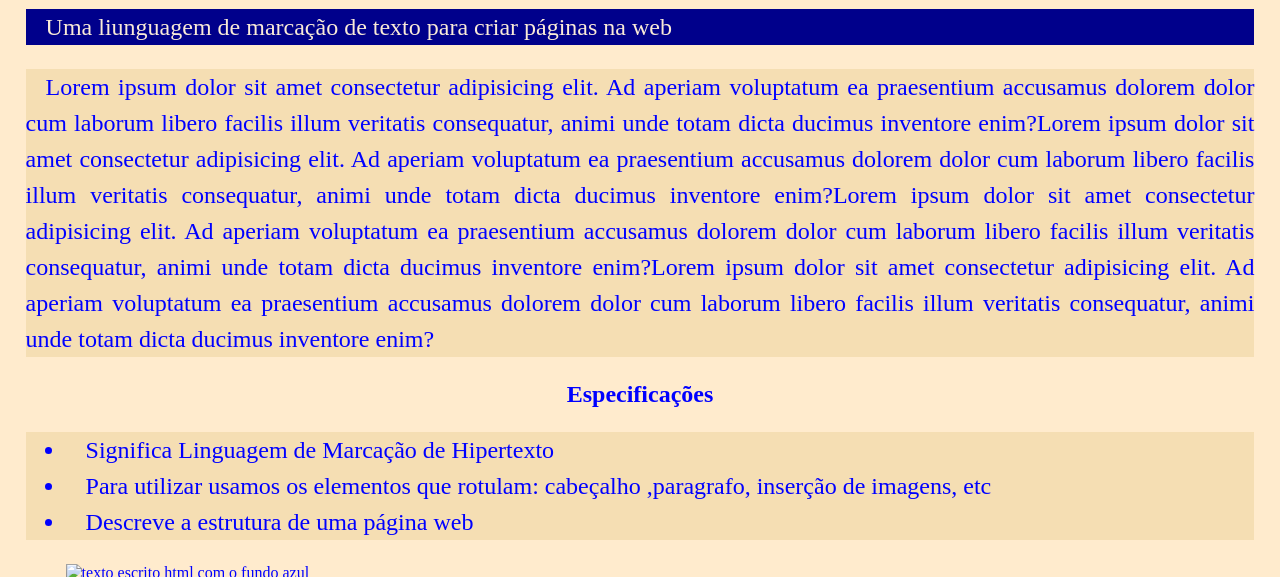
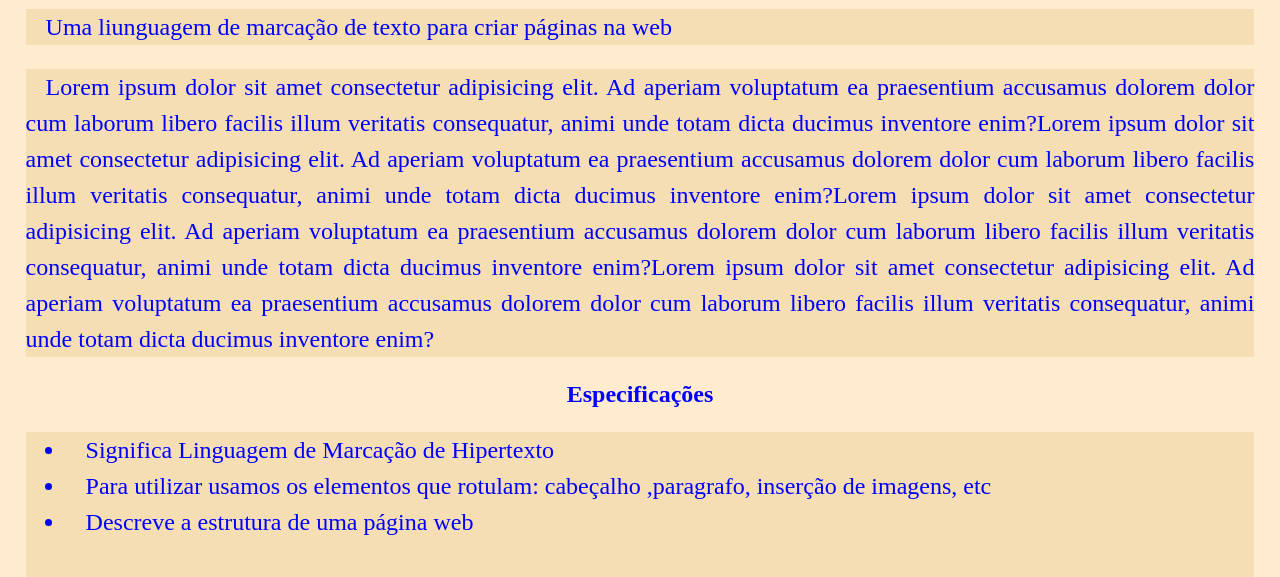
Before and after one commit to pietrorodrigues09/meupireirosite, a plain HTML site: page indexinterno.html in a window 1280 px wide. Shown: the part 73-650 px from the top of the page. Drawn offline with Linux system fonts and the light colour scheme.

Commit message:
index.externo_syle.css

```diff
--- a/indexinterno.html
+++ b/indexinterno.html
@@ -4,46 +4,22 @@
     <meta charset="UTF-8">
     <meta name="viewport" content="width=device-width, initial-scale=1.0">
     <title>Site_Sem_Internet</title>
-    <style>
-        body{
-            background-color: blanchedalmond;
-            margin-left: 2%;
-            margin-right: 2%;
-            color: blue;
-
-        }
-        h1,h2{
-            text-align: center;
-        }
-        p,ul{
-            text-align: justify;
-            line-height: 1.5;
-            font-size: 1.5em;
-            text-indent: 20px;
-            background-color: wheat;
-        }
-        img{
-            display: block;
-            margin: auto;
-        }
-        footer{
-            text-align: center;
-        }
-    </style>
+    <link rel="stylesheet" href="style.css">
 </head>
 <body>
     <h1>O que é Html</h1>
-    <p style="background-color: darkblue; color: antiquewhite;">Uma liunguagem de marcação de texto para criar páginas na web</p>
+    <p >Uma liunguagem de marcação de texto para criar páginas na web</p>
     <p>Lorem ipsum dolor sit amet consectetur adipisicing elit. Ad aperiam voluptatum ea praesentium accusamus dolorem dolor cum laborum libero facilis illum veritatis consequatur, animi unde totam dicta ducimus inventore enim?Lorem ipsum dolor sit amet consectetur adipisicing elit. Ad aperiam voluptatum ea praesentium accusamus dolorem dolor cum laborum libero facilis illum veritatis consequatur, animi unde totam dicta ducimus inventore enim?Lorem ipsum dolor sit amet consectetur adipisicing elit. Ad aperiam voluptatum ea praesentium accusamus dolorem dolor cum laborum libero facilis illum veritatis consequatur, animi unde totam dicta ducimus inventore enim?Lorem ipsum dolor sit amet consectetur adipisicing elit. Ad aperiam voluptatum ea praesentium accusamus dolorem dolor cum laborum libero facilis illum veritatis consequatur, animi unde totam dicta ducimus inventore enim?</p>
     <h2>Especificações</h2>
     <ul>
         <li >Significa Linguagem de Marcação de Hipertexto</li>
         <li >Para utilizar usamos os elementos que rotulam: cabeçalho ,paragrafo, inserção de imagens, etc</li>
         <li >Descreve a estrutura de uma página web</li>
+        <p>Saiba mais sobre o HTML <a href="https://www.w3schools.com/html/default.asp" target="_blank">AQUI</a></p>
     </ul>
 
     <figure >
-        <img src="img/imagemhtml.png" alt="texto escrito html com o fundo azul">
+        <a href="https://www.w3schools.com/html/html_intro.asp" target="_blank"><img src="img/imagemhtml.png" alt="texto escrito html com o fundo azul"></a>
     </figure>
 
     <h1>O que é CSS</h1>
--- /dev/null
+++ b/style.css
@@ -0,0 +1,24 @@
+body{
+    background-color: blanchedalmond;
+    margin-left: 2%;
+    margin-right: 2%;
+    color: blue;
+
+}
+h1,h2{
+    text-align: center;
+}
+p,ul{
+    text-align: justify;
+    line-height: 1.5;
+    font-size: 1.5em;
+    text-indent: 20px;
+    background-color: wheat;
+}
+img{
+    display: block;
+    margin: auto;
+}
+footer{
+    text-align: center;
+}
```
